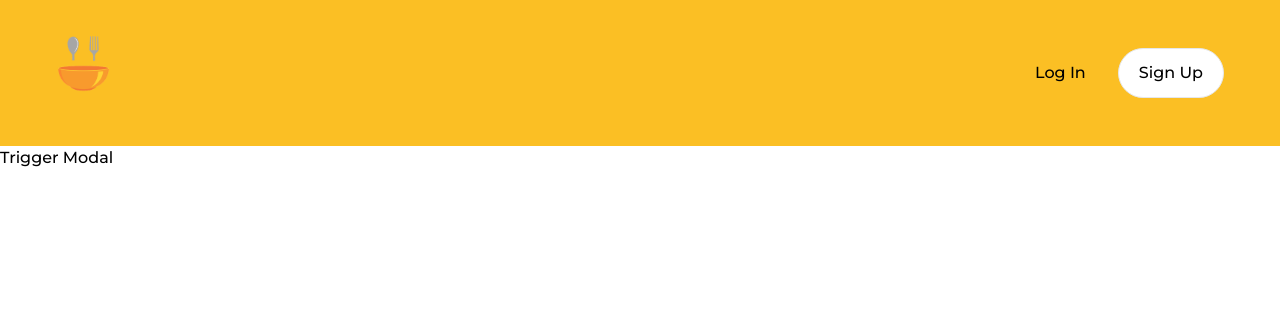
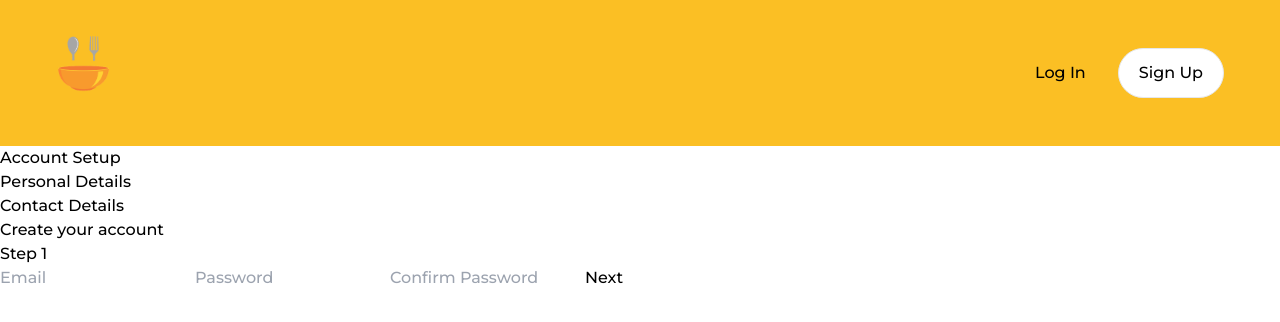
Before and after one commit to chalory/OpenHacks, a React (Vite) app in the folder ui/: page /verification in a window 1280 px wide. Shown: the top 322 px of the page. Built offline with nearby package versions, Linux system fonts and the light colour scheme; a web font is replaced by a local one.

Commit message:
feat: verification

```diff
--- a/ui/src/pages/Verification/Verification.page.jsx
+++ b/ui/src/pages/Verification/Verification.page.jsx
@@ -1,25 +1,125 @@
 import React, { useState, useCallback } from 'react';
 import ReactModal from 'react-modal';
+import { motion, AnimatePresence } from 'framer-motion'
 
-function ExampleApp(props) {
-  const [showModal, setShowModal] = useState(false);
+export default function ExampleApp(props) {
+  // const [showModal, setShowModal] = useState(false);
 
-  const handleOpenModal = useCallback(() => {
-    setShowModal(true);
-  }, []);
+  // const handleOpenModal = useCallback(() => {
+  //  setShowModal(true);
+  // }, []);
 
-  const handleCloseModal = useCallback(() => {
-    setShowModal(false);
-  }, []);
+  // const handleCloseModal = useCallback(() => {
+  //   setShowModal(false);
+  // }, []);
+  const [step, setStep] = useState(1)
+  const [isFirstStepVisible, setIsFirstStepVisible] = useState(true)
+  const [isSecondStepVisible, setIsSecondStepVisible] = useState(false)
+  const [isThirdStepVisible, setIsThirdStepVisible] = useState(false)
+  const updateVisibility = (step) => {
+    if (step === 1) {
+      setIsFirstStepVisible(true)
+      setIsSecondStepVisible(false)
+      setIsThirdStepVisible(false)
+    }
+    if (step === 2) {
+      setIsFirstStepVisible(false)
+      setIsSecondStepVisible(true)
+      setIsThirdStepVisible(false)
+    }
+    if (step === 3) {
+      setIsFirstStepVisible(false)
+      setIsSecondStepVisible(false)
+      setIsThirdStepVisible(true)
+    }
+  }
+  const nextStep = () => {
+    if (step + 1 > 3) {
+      return
+    }
+    updateVisibility(step + 1)
+    setStep(step + 1)
+  }
+  const prevStep = () => {
+    if (step - 1 === 0) {
+      return
+    }
+    updateVisibility(step - 1)
+    setStep(step - 1)
+  }
 
   return (
+    /*
     <div>
       <button onClick={handleOpenModal}>Trigger Modal</button>
       <ReactModal isOpen={showModal} contentLabel="Minimal Modal Example">
         <button onClick={handleCloseModal}>Close Modal</button>
       </ReactModal>
     </div>
+    */
+    <div className="msform">
+      <ul id="progressbar">
+        <li className={step >= 1 ? "active" : ""}>Account Setup</li>
+        <li className={step >= 2 ? "active" : ""}>Personal Details</li>
+        <li className={step >= 3 ? "active" : ""}>Contact Details</li>
+      </ul>
+      <AnimatePresence>
+        {isFirstStepVisible &&
+          <motion.fieldset
+            initial={{ opacity: 0, x: '100%' }}
+            animate={{ opacity: 1, x: 0 }}
+            transition={{ duration: 0.5 }}
+          >
+            <h2 className="fs-title">Create your account</h2>
+            <h3 className="fs-subtitle">Step 1</h3>
+            <input type="text" name="email" placeholder="Email" />
+            <input type="password" name="pass" placeholder="Password" />
+            <input type="password" name="cpass" placeholder="Confirm Password" />
+            <input type="button" name="next" className="next action-button" value="Next" onClick={nextStep} />
+          </motion.fieldset>
+        }
+      </AnimatePresence>
+      <AnimatePresence>
+        {isSecondStepVisible &&
+          <motion.fieldset
+            initial={{ opacity: 0, x: '100%' }}
+            animate={{ opacity: 1, x: 0 }}
+            transition={{ duration: 0.5 }}
+          >
+            <h2 className="fs-title">Personal Details</h2>
+            <h3 className="fs-subtitle">Step 2</h3>
+            <input type="text" name="fname" placeholder="First Name" />
+            <input type="text" name="lname" placeholder="Last Name" />
+            <input type="text" name="phone" id="phone" placeholder="Phone" />
+            <input type="button" name="previous" className="previous action-button" value="Previous" onClick={prevStep} />
+            <input type="button" name="next" className="next action-button" value="Next" onClick={nextStep} />
+          </motion.fieldset>
+        }
+      </AnimatePresence>
+      <AnimatePresence>
+        {isThirdStepVisible &&
+          <motion.fieldset
+            initial={{ opacity: 0, x: '100%' }}
+            animate={{ opacity: 1, x: 0 }}
+            transition={{ duration: 0.5 }}
+          >
+            <h2 className="fs-title">Contact Details</h2>
+            <h3 className="fs-subtitle">Step 3</h3>
+            <input type="text" name="address" placeholder="Address" />
+            <select name="country" className="product_select">
+              <option value="">Select Country</option>
+              <option value="bangladesh">Bangladesh</option>
+              <option value="india">India</option>
+              <option value="pakistan">Pakistan</option>
+              <option value="usa">USA</option>
+              <option value="uk">UK</option>
+              <option value="china">China</option>
+            </select>
+            <input type="button" name="previous" className="previous action-button" value="Previous" onClick={prevStep} />
+            <input type="submit" name="submit" className="submit action-button" value="Submit" />
+          </motion.fieldset>
+        }
+      </AnimatePresence>
+    </div>
   );
 }
-
-export default ExampleApp;
```
Also changed, not shown: 1 other file (tests, documents, lock files or other folders).
